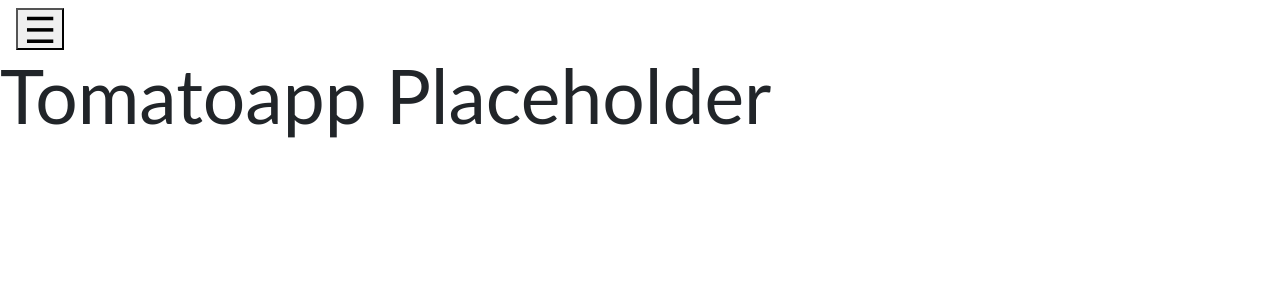
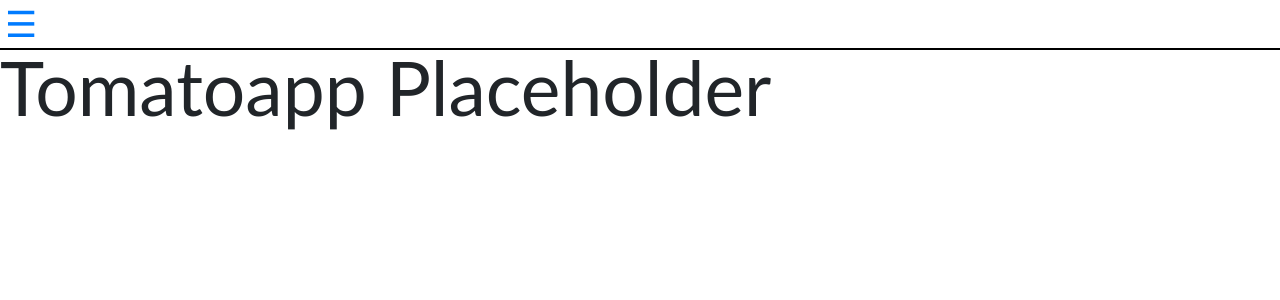
Before and after one commit to mattchere/tomato-app, a Django app: template tracker/templates/index.html in a window 1280 px wide. Shown: the top 300 px of the page. Run offline with Django 3.2, Linux system fonts and the light colour scheme; the template is opened without the code that fills it, so the values that code supplies are empty; some libraries are stand-ins or nearby versions.

Commit message:
Re-style the sidebar

```diff
--- a/tracker/static/css/base_generic.css
+++ b/tracker/static/css/base_generic.css
@@ -12,26 +12,32 @@ body {
   left: 0;
   background-color: #CC293A;
   overflow-x: hidden;
-  transition: 0.5s;
+  transition: 0.3s;
 }
 
-.sidenav a {
+.sidenav .link {
   padding: 8px 8px 8px 25px;
   text-decoration: none;
   font-size: 25px;
   color: #818181;
   display: block;
-  transition: 0.3s;
 }
 
-.sidenav a:hover {
+.sidenav .link:hover {
   color: #f1f1f1;
 }
 
-.sidenav .closebtn {
-  margin-top: none;
-  padding-top: 0;
-  font-size: 36px;
+.show-side {
+  /* border-right: 2px solid black; */
+  box-shadow: 1px 0 5px 1px black;
+  width: 250px;
+}
+
+.nav {
+  background-color: white;
+  border-bottom: 2px solid black;
+  height: 50px;
+  padding: 5px 0 0 5px;
 }
 
 .sidenav-toggler {
@@ -39,6 +45,10 @@ body {
   cursor: pointer;
 }
 
+.sidenav-toggler:hover {
+  text-decoration: none;
+}
+
 .sidenav-content {
   border: 2px solid black;
   padding-left: 8px;
--- a/tracker/static/js/sidebar.js
+++ b/tracker/static/js/sidebar.js
@@ -1,8 +1,8 @@
 function openNav() {
-    document.getElementById('sidenav').style.width = "250px";
+    $('#sidenav').addClass('show-side');
     return false;
 }
 function closeNav() {
-    document.getElementById('sidenav').style.width = "0";
+    $('#sidenav').removeClass('show-side');
     return false;
 }
--- a/tracker/templates/base_generic.html
+++ b/tracker/templates/base_generic.html
@@ -17,17 +17,17 @@
   </head>
   <body>
 
-    <div class="pos-f-t">
-      <nav class="navbar">
-        <button class="sidenav-toggler" onclick="openNav()">&#9776;</button>
-      </nav>
-    </div>
+    <nav class="nav">
+      <a class="sidenav-toggler" href="#" onclick="openNav()">&#9776;</a>
+    </nav>
 
     <div id="sidenav" class="sidenav">
-      <a href="#" class="closebtn" onclick="closeNav()">&#9776;</a>
-      <a href="{% url 'timer' %}">Timer</a>
-      <a href="{% url 'profile' %}">Profile</a>
-      <a href="{% url 'countdown' %}">Countdown</a>
+      <div class="nav">
+        <a href="#" class="sidenav-toggler" onclick="closeNav()">&#9776;</a>
+      </div>
+      <a href="{% url 'timer' %}" class="link">Timer</a>
+      <a href="{% url 'profile' %}" class="link">Profile</a>
+      <a href="{% url 'countdown' %}" class="link">Countdown</a>
       <div class="sidenav-content">
         {% block sidenav %}{% endblock %}
       </div>
```
Also changed, not shown: tracker/static/js/main.js (deleted, +0 -123 lines).
